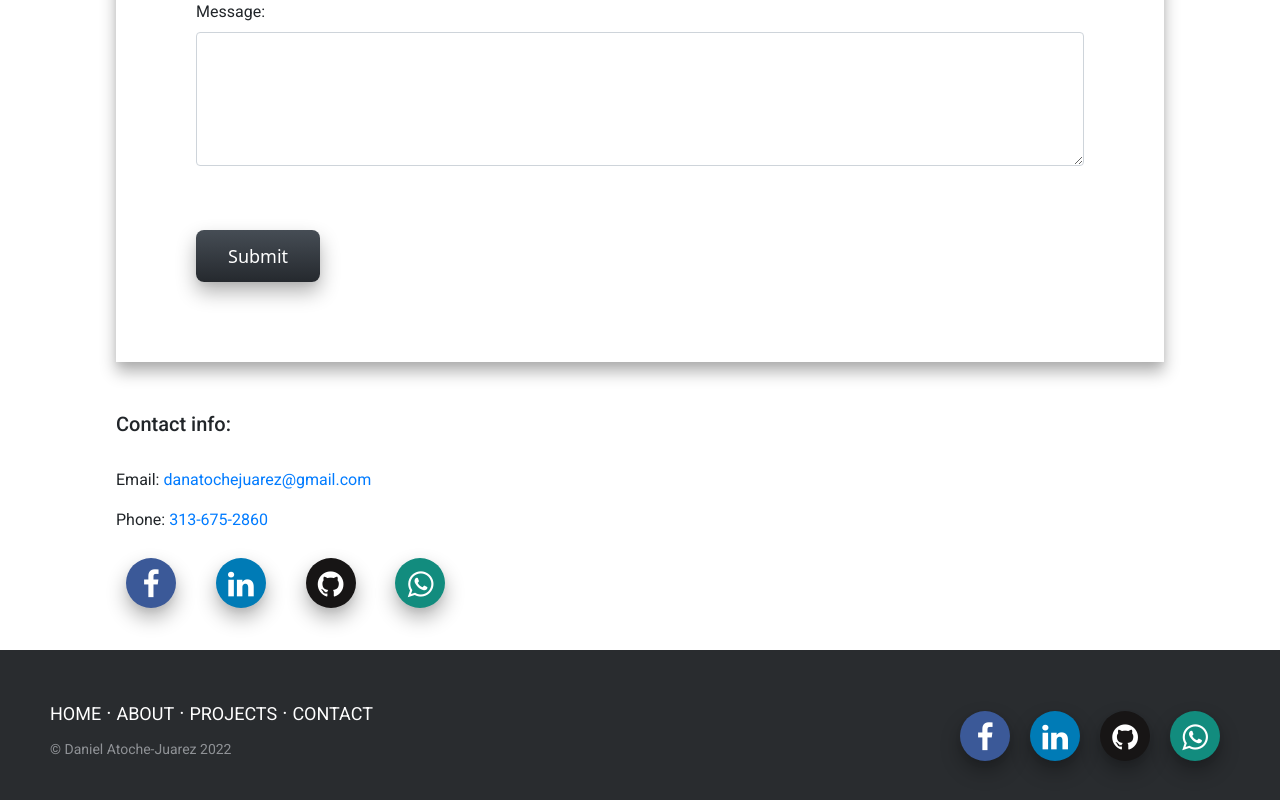
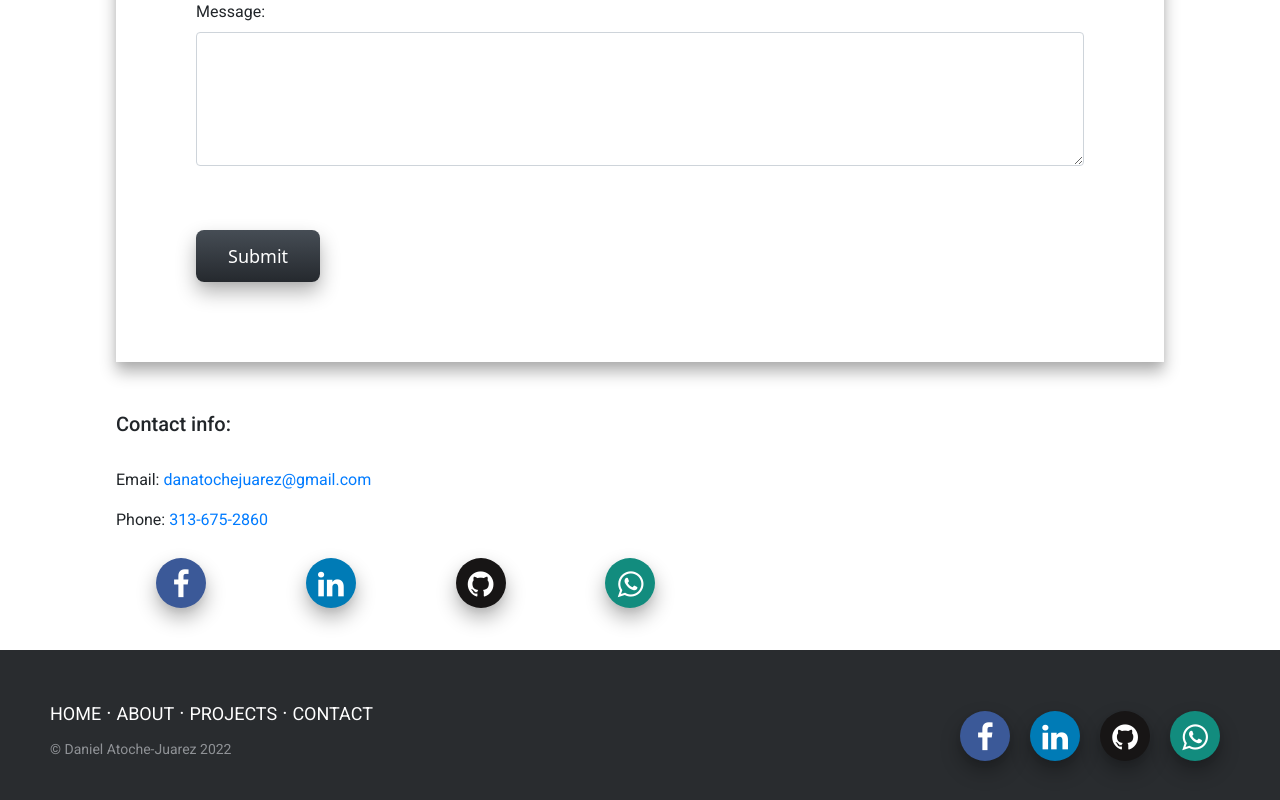
Before and after one commit to datoche-juarez/personal-site, a React (Create React App) app: page /contact in a window 1280 px wide. Shown: the part 1034-1834 px from the top of the page. Built offline with nearby package versions, Linux system fonts and the light colour scheme.

Commit message:
Social icons on contact page styling changes....

```diff
--- a/src/Contact.css
+++ b/src/Contact.css
@@ -70,6 +70,22 @@
 }
 
 /* Style all font awesome icons */
+#facebook-contact {
+  margin: 0px 30px 0px 30px;
+}
+
+#linkedin-contact {
+  margin: 0px 30px 0px 30px;
+}
+
+#github-contact {
+  margin: 0px 30px 0px 30px;
+}
+
+#whatsapp-contact {
+  margin: 0px 30px 0px 30px;
+}
+
 .fa {
   padding: 11px;
   font-size: 30px;
--- a/src/Contact.jsx
+++ b/src/Contact.jsx
@@ -118,24 +118,24 @@ const Contact = () => (
     </Container>
     <Container className='social-icon-container'>
       <Row>
-        <Col xs={1}>
+        <Col xs={1} id='facebook-contact'>
           <a
             href="https://www.facebook.com/daniel.atochejuarez"
             target="_blank"
             class="fa fa-facebook"
           ></a>
         </Col>
-        <Col xs={1}>
+        <Col xs={1} id='linkedin-contact'>
           <a
             href="https://www.linkedin.com/in/daniel-atoche-juarez-7272a3233/"
             target="_blank"
             class="fa fa-linkedin"
           ></a>
         </Col>
-        <Col xs={1}>
+        <Col xs={1} id='github-contact'>
           <a href="https://github.com/datoche-juarez/" target="_blank" class="fa fa-github"></a>
         </Col>
-        <Col xs={1}>
+        <Col xs={1} id='whatsapp-contact'>
           <a href="https://wa.me/13136752860" target="_blank" class="fa fa-whatsapp"></a>
         </Col>
       </Row>
```
